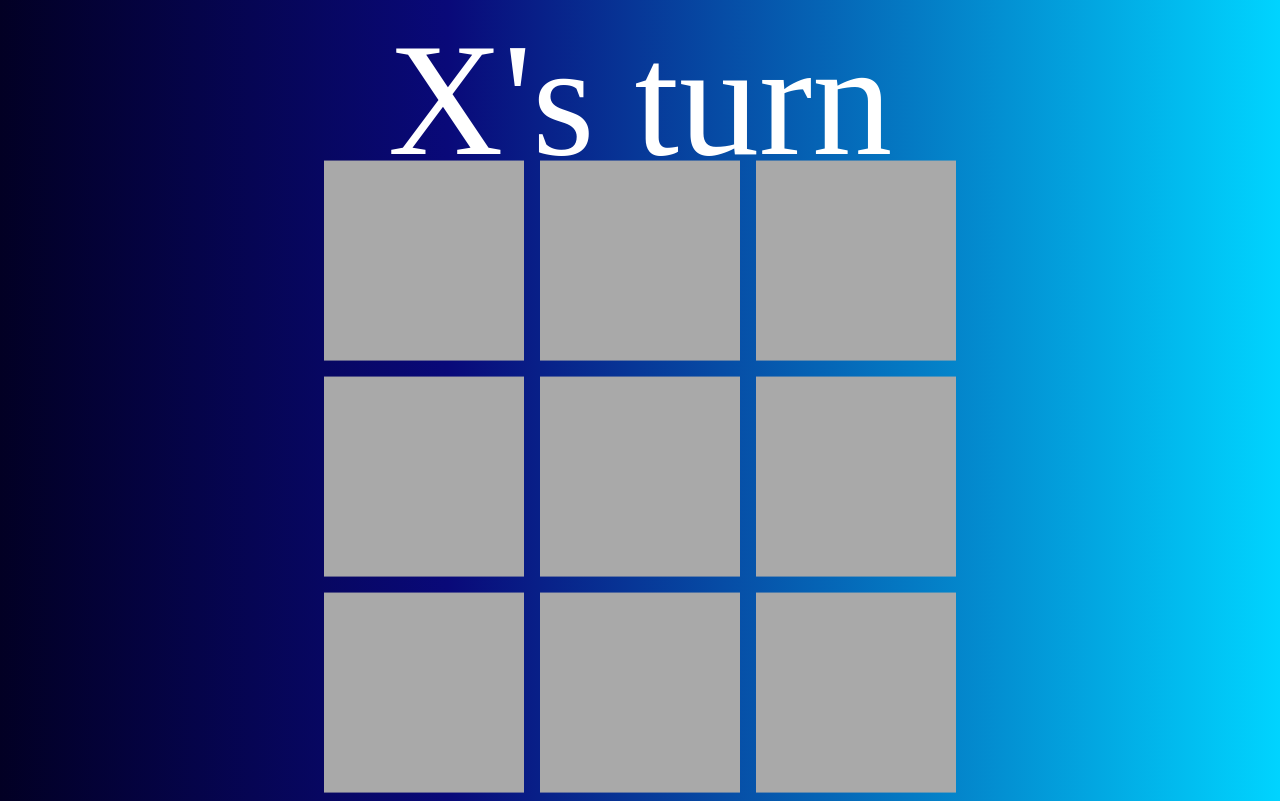
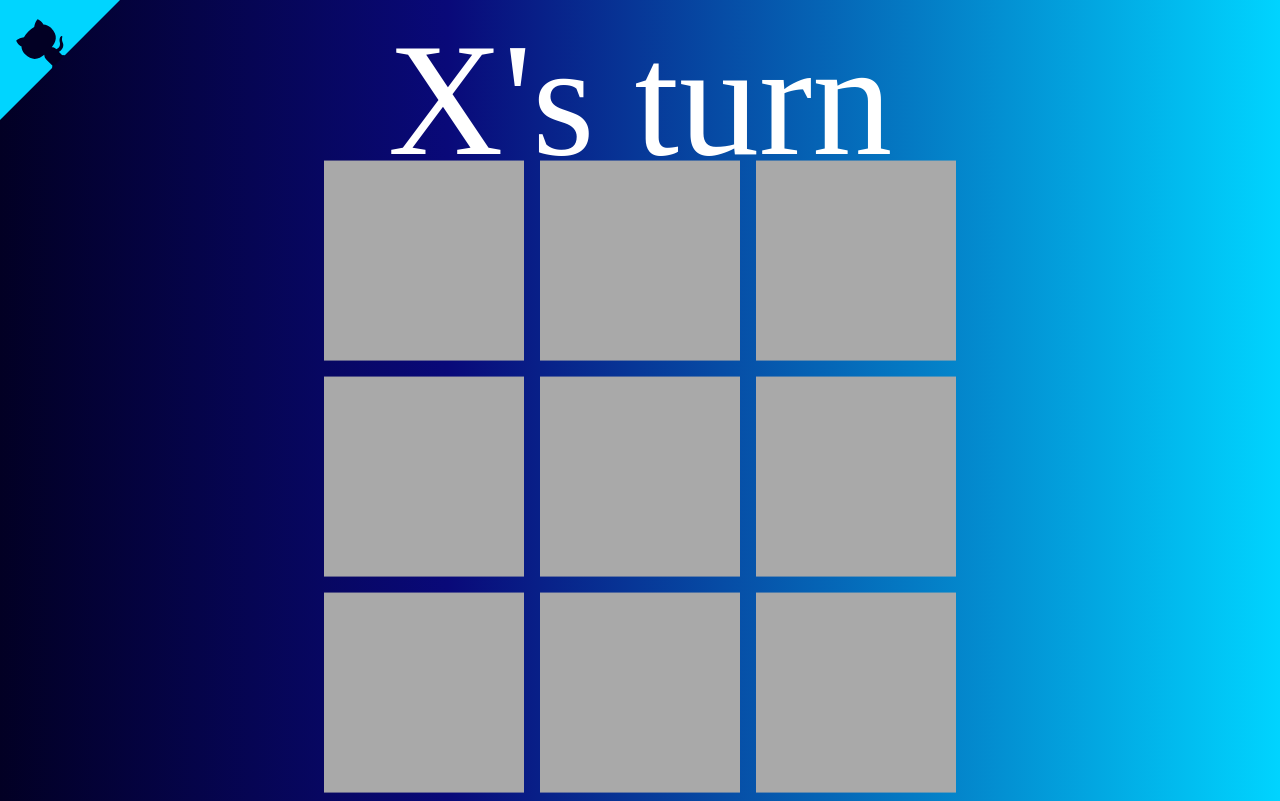
Before and after one commit to mecaneer23/tic-tac-toe, a plain HTML site: page ttt_web.html in a window 1280 px wide. Drawn offline with Linux system fonts and the light colour scheme.

Commit message:
add github button

```diff
--- a/ttt_web.html
+++ b/ttt_web.html
@@ -9,6 +9,17 @@
 </head>
 
 <body onresize="resize()">
+    <a href="https://github.com/mecaneer23/tic-tac-toe" class="github-corner" aria-label="View source on GitHub"><svg
+            viewBox="0 0 250 250" aria-hidden="true">
+            <path d="M0,0 L115,115 L130,115 L142,142 L250,250 L250,0 Z"></path>
+            <path
+                d="M128.3,109.0 C113.8,99.7 119.0,89.6 119.0,89.6 C122.0,82.7 120.5,78.6 120.5,78.6 C119.2,72.0 123.4,76.3 123.4,76.3 C127.3,80.9 125.5,87.3 125.5,87.3 C122.9,97.6 130.6,101.9 134.4,103.2"
+                fill="currentColor" style="transform-origin: 130px 106px;" class="octo-arm"></path>
+            <path
+                d="M115.0,115.0 C114.9,115.1 118.7,116.5 119.8,115.4 L133.7,101.6 C136.9,99.2 139.9,98.4 142.2,98.6 C133.8,88.0 127.5,74.4 143.8,58.0 C148.5,53.4 154.0,51.2 159.7,51.0 C160.3,49.4 163.2,43.6 171.4,40.1 C171.4,40.1 176.1,42.5 178.8,56.2 C183.1,58.6 187.2,61.8 190.9,65.4 C194.5,69.0 197.7,73.2 200.1,77.6 C213.8,80.2 216.3,84.9 216.3,84.9 C212.7,93.1 206.9,96.0 205.4,96.6 C205.1,102.4 203.0,107.8 198.3,112.5 C181.9,128.9 168.3,122.5 157.7,114.1 C157.9,116.9 156.7,120.9 152.7,124.9 L141.0,136.5 C139.8,137.7 141.6,141.9 141.8,141.8 Z"
+                fill="currentColor" class="octo-body"></path>
+        </svg>
+    </a>
     <div id="turn-display">X's turn</div>
     <div id="grid-container">
         <button type="button" class="grid-item" onclick="button_handler(this)"> </button>
@@ -52,8 +63,8 @@
             }
             turn++;
             button.innerHTML = turn % 2 == 0 ? "O" : "X";
-            window.setTimeout(function() {
-            document.getElementById("turn-display").innerHTML = turn % 2 == 0 ? "X's turn" : "O's turn";
+            window.setTimeout(function () {
+                document.getElementById("turn-display").innerHTML = turn % 2 == 0 ? "X's turn" : "O's turn";
                 var board_items = document.getElementById("grid-container").children;
                 const board = [];
                 for (var i = 0; i < board_items.length; i++) {
@@ -117,6 +128,50 @@
             color: white;
             border-color: transparent;
         }
+
+        .github-corner {
+            height: 15vh;
+            width: 15vh;
+            color: rgb(2, 0, 36);
+            fill: rgb(0, 213, 255);
+            position: absolute;
+            top: 0;
+            border: 0;
+            left: 0;
+            transform: scale(-1, 1);
+        }
+
+        .github-corner:hover .octo-arm {
+            animation: octocat-wave 560ms ease-in-out
+        }
+
+        @keyframes octocat-wave {
+
+            0%,
+            100% {
+                transform: rotate(0)
+            }
+
+            20%,
+            60% {
+                transform: rotate(-25deg)
+            }
+
+            40%,
+            80% {
+                transform: rotate(10deg)
+            }
+        }
+
+        @media (max-width:500px) {
+            .github-corner:hover .octo-arm {
+                animation: none
+            }
+
+            .github-corner .octo-arm {
+                animation: octocat-wave 560ms ease-in-out
+            }
+        }
     </style>
     <script type="text/javascript">
         function resize() {
```
